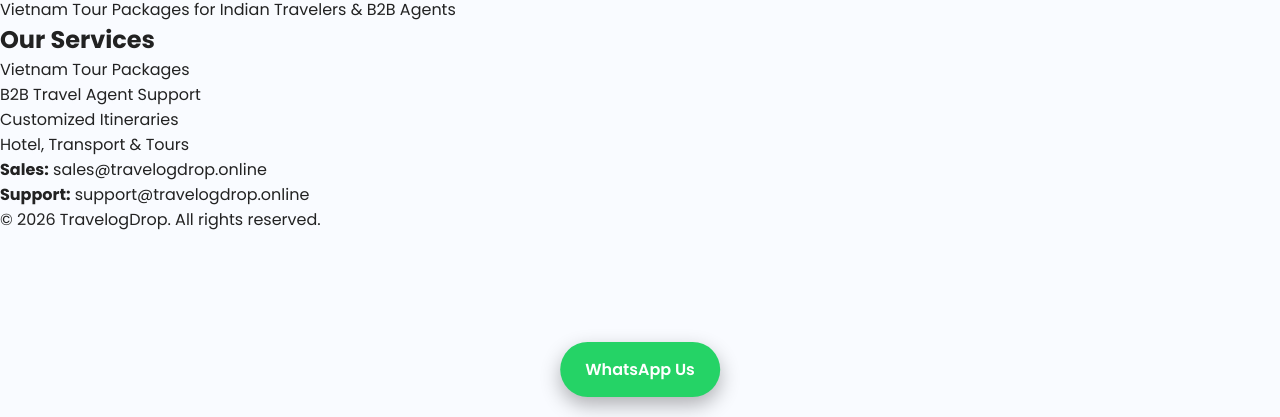
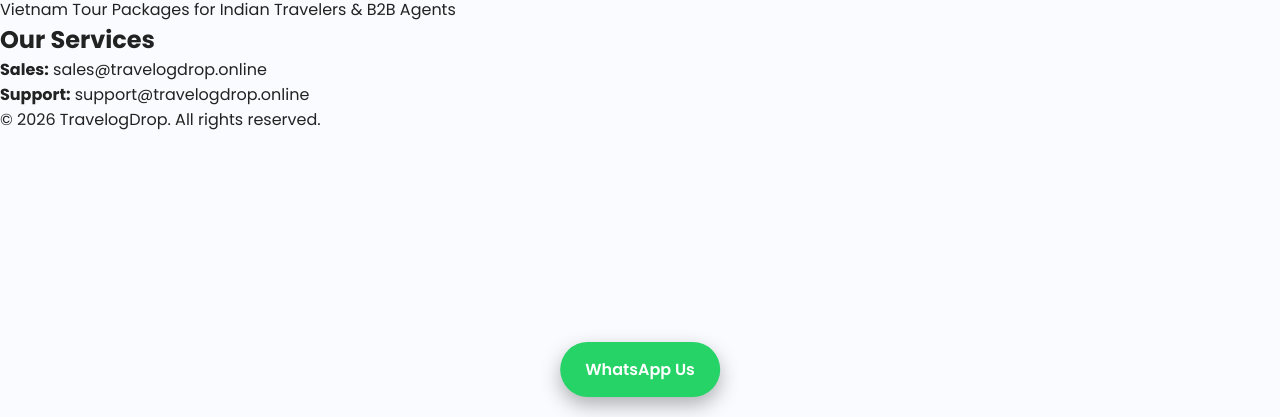
Before and after one commit to Travelog7733/Travelog7733.github.io, a plain HTML site: page index.html in a window 1280 px wide. Shown: the part 383-800 px from the top of the page. Drawn offline with Linux system fonts and the light colour scheme.

Commit message:
Update index.html

```diff
--- a/index.html
+++ b/index.html
@@ -62,12 +62,7 @@
 
 <section class="services">
   <h2>Our Services</h2>
-  <ul>
-    <li>Vietnam Tour Packages</li>
-    <li>B2B Travel Agent Support</li>
-    <li>Customized Itineraries</li>
-    <li>Hotel, Transport & Tours</li>
-  </ul>
+
 
   <a class="whatsapp" href="https://wa.me/917994256121" target="_blank">
     WhatsApp Us
```
